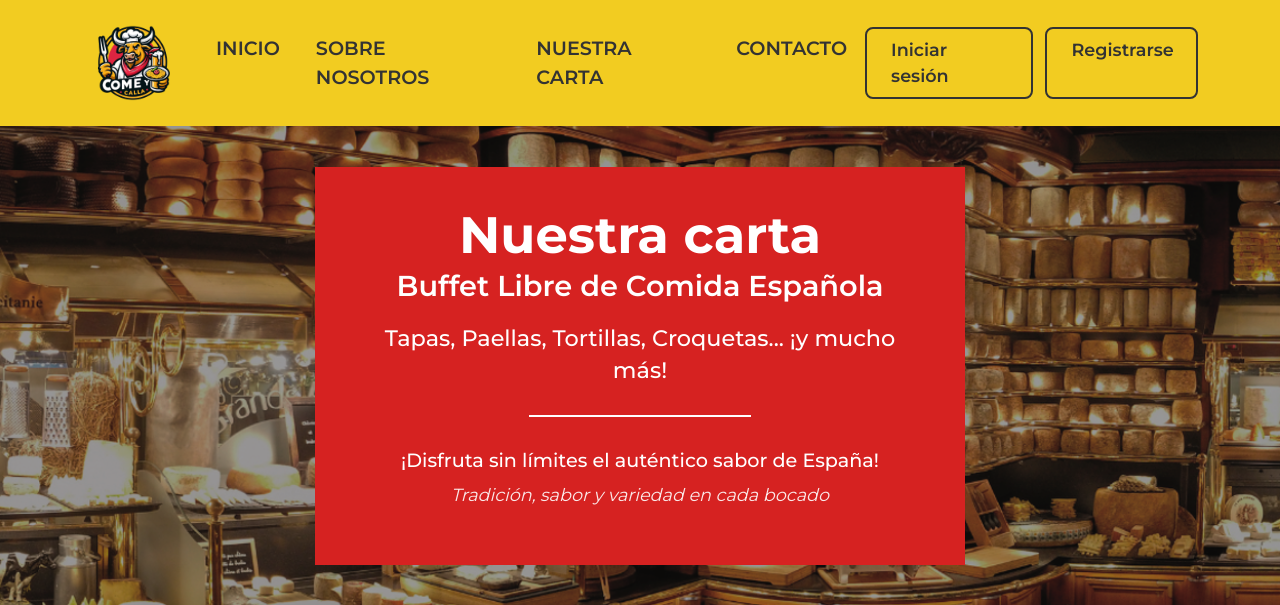
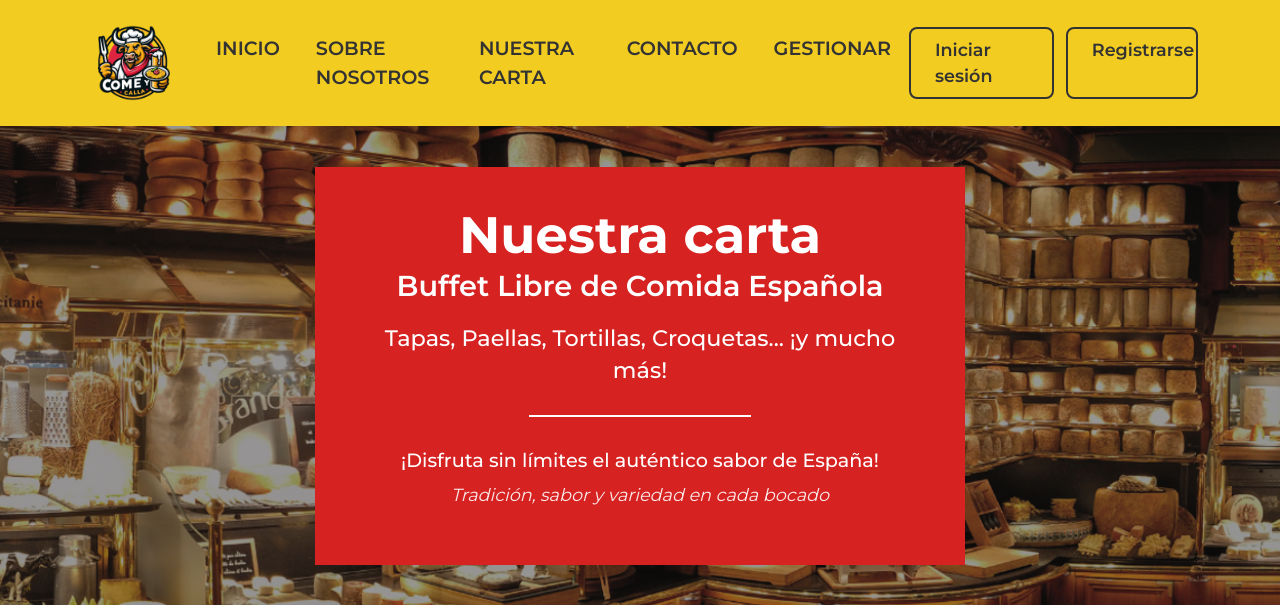
Before and after one commit to Javier-Jimenez1/ProyectoComeyCalla, a Django app: page /restaurante/carta/ in a window 1280 px wide. Shown: the top 605 px of the page. Run offline with Django 5.2, Linux system fonts and the light colour scheme.

Commit message:
navbar añadido

```diff
--- a/templates/navbar.html
+++ b/templates/navbar.html
@@ -25,6 +25,7 @@
                     <li class="nav-item"><a class="nav-link enlace-menu" href="{% url 'aboutus_page' %}">SOBRE NOSOTROS</a></li>
                     <li class="nav-item"><a class="nav-link enlace-menu" href="{% url 'carta_page' %}">NUESTRA CARTA</a></li>
                     <li class="nav-item"><a class="nav-link enlace-menu" href="{% url 'contacto_page' %}">CONTACTO</a></li>
+                    <li class="nav-item"><a class="nav-link enlace-menu" href="{% url 'gestionar_page' %}">GESTIONAR</a></li>
                 </ul>
                 <div class="d-flex">
                     <a href="{% url 'login_page' %}" class="boton-login">Iniciar sesión</a>
```
